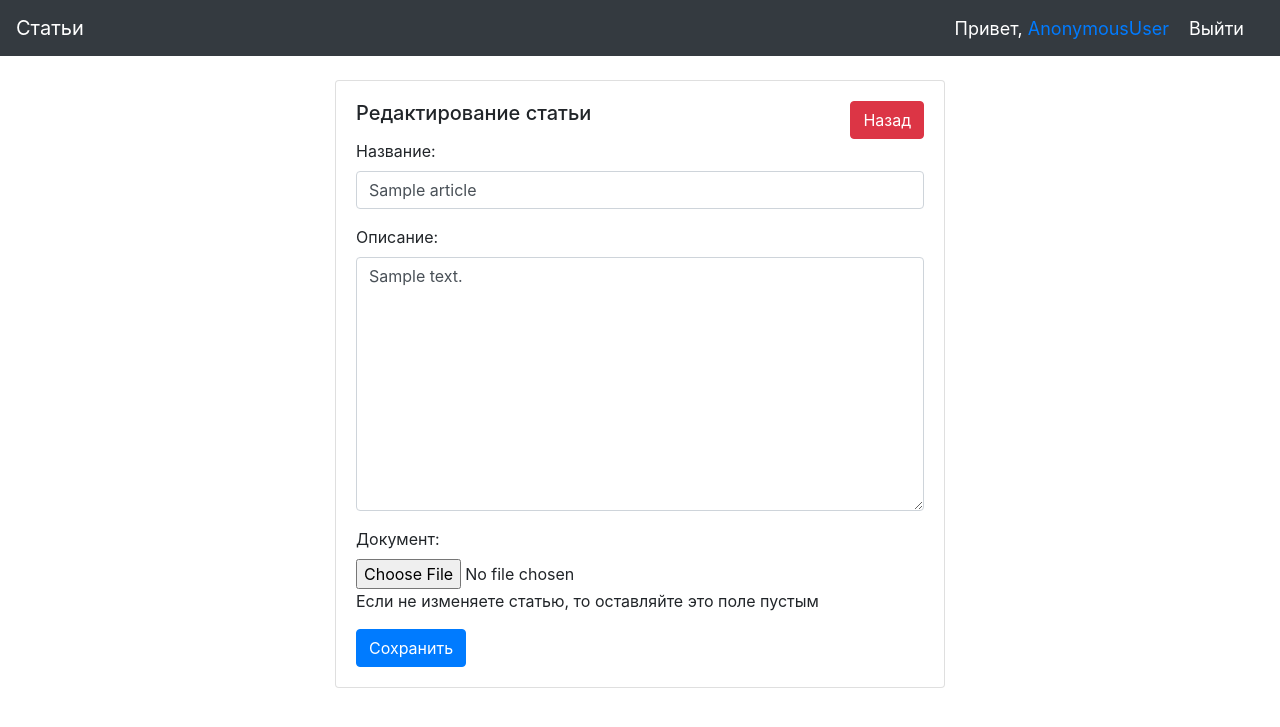
After one commit to SayanGarm/ProjectGPO, a Django app: template ArticleBoard/templates/Article/update_article.html in a window 1280 px wide. The commit adds this page. Shown: the top 727 px of the page. Run offline with Django 3.2, Linux system fonts and the light colour scheme; the template is opened without the code that fills it: values that come from a table or form of the project are taken from there, others are empty; tables that the repository leaves empty hold one stand-in row (values such as "Sample post"); some libraries are stand-ins or nearby versions.

Commit message:
Добавлено Редактирование статьи

```diff
--- /dev/null
+++ b/ArticleBoard/templates/Article/update_article.html
@@ -0,0 +1,48 @@
+{% extends "Article/layout/basic.html" %}
+
+{% block title %}Добавление статьи{% endblock %}
+
+{% block content %}
+
+<br>
+<div class="row justify-content-center"">
+	<div class="col-md-6">
+		<div class="card card-body">
+
+			<div class="row justify-content-between">
+				<div class="col-md-auto"">
+					<h5>Редактирование статьи</h5>
+				</div>
+				<div class="col-md-auto"">
+					<a class="btn btn-danger" href="{% url 'article_info' article.id %}" role="button">Назад</a>
+				</div>
+			</div>
+
+			<form method="POST" enctype="multipart/form-data">
+				{% csrf_token %}
+
+				<div class="form-group">
+					<label for="id_title">Название:</label>
+					<input class="form-control" type="text" name="title" maxlength="50" required id="id_title" value="{{article.title}}">
+				</div>
+
+				<div class="form-group">
+					<label for="id_content">Описание:</label>
+					<textarea class="form-control" name="content" cols="40" rows="10" id="id_content">{{article.content}}</textarea>
+				</div>
+
+
+				<div class="form-group">
+					<label for="id_document">Документ:</label>
+					<input class="form-control-file" type="file" name="document" id="id_document">
+					<p>Если не изменяете статью, то оставляйте это поле пустым</p>
+				</div>
+
+				<input class="btn btn-primary" type="submit" value="Сохранить">
+			</form>
+
+		</div>
+	</div>
+</div>
+
+{% endblock %}
--- a/ArticleBoard/urls.py
+++ b/ArticleBoard/urls.py
@@ -1,9 +1,10 @@
 from django.urls import path
 
-from .views import ArticleCreate, ArticleList, ArticleView
+from .views import ArticleCreate, ArticleList, ArticleView, ArticleUpdate
 
 urlpatterns = [
     path('create/', ArticleCreate.as_view(), name='create_article'),
+    path('update/<int:pk>', ArticleUpdate.as_view(), name='update_article'),
     path('all/', ArticleList.as_view() , name='archive'),
     path('<int:pk>', ArticleView.as_view() , name='article_info'),
 ]
```
Also changed, not shown: ArticleBoard/forms.py (+7 -0 lines), ArticleBoard/templates/Article/elements/article_info.html (+11 -1 lines), ArticleBoard/views.py (+27 -1 lines).
